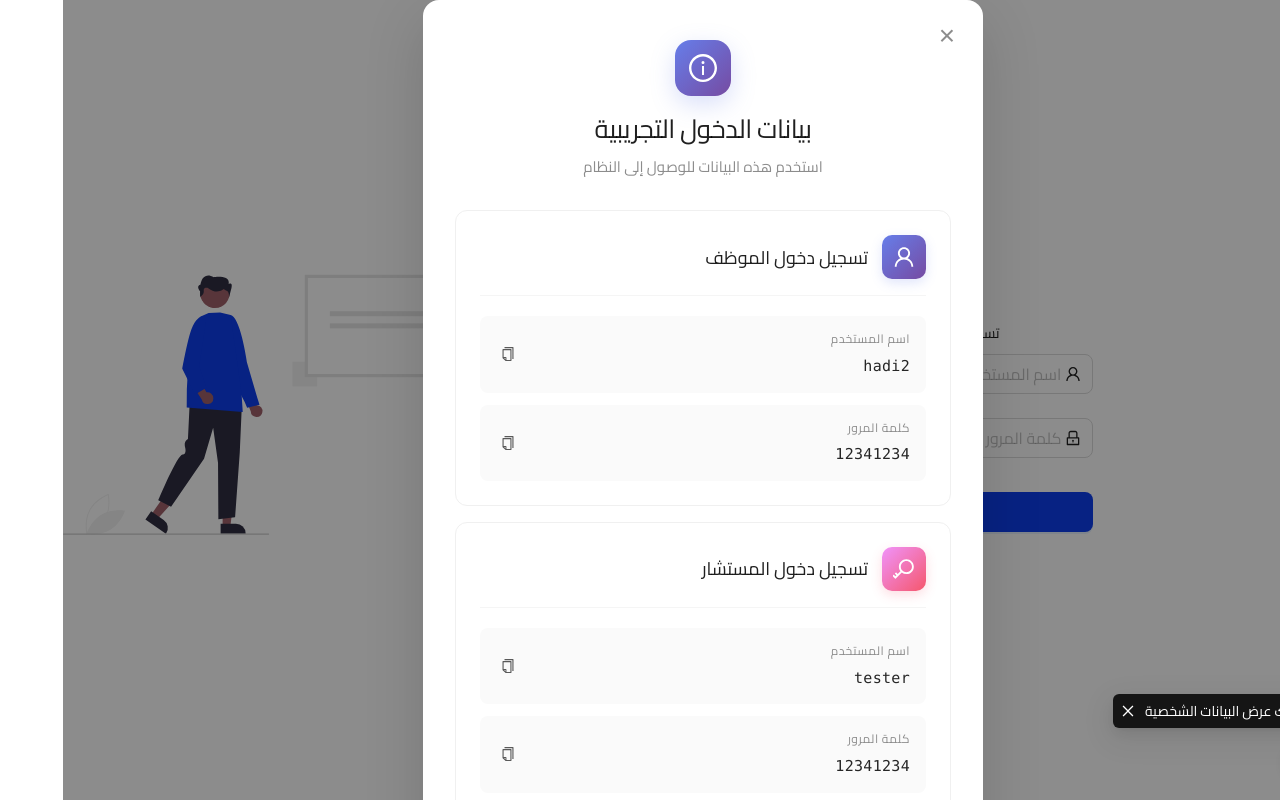
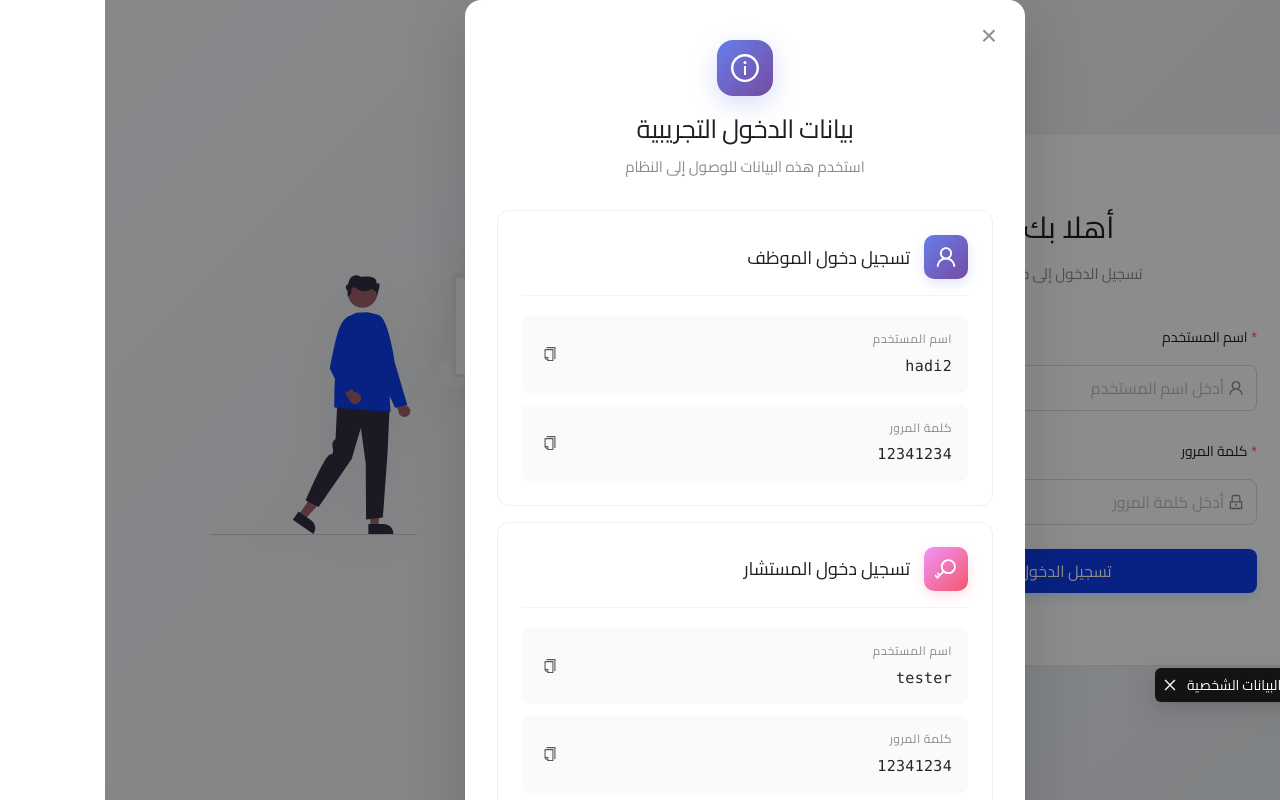
Before and after one commit to AnasDurra/HR-and-Reservation-Management-System-frontend, a React (Vite) app: page /login in a window 1280 px wide. Built offline with nearby package versions, Linux system fonts and the light colour scheme.

Commit message:
update credentials modal

```diff
--- a/src/Components/AccessRoute/AccessRoute.jsx
+++ b/src/Components/AccessRoute/AccessRoute.jsx
@@ -5,39 +5,46 @@ import Cookies from "js-cookie";
 import Spinner from "../Spinner/Spinner";
 
 const AccessRoute = ({ allowedRoutes, userType }) => {
-
   const user = getUser();
-    const permissionsReducer = useSelector(state => state.userReducer.permissions);
-    const stringified = Cookies.get('perms');
-    const permissions = stringified ? JSON.parse(stringified) : permissionsReducer;
+  const permissionsReducer = useSelector(
+    (state) => state.userReducer.permissions
+  );
+  const stringified = Cookies.get("perms");
+  const permissions = stringified
+    ? JSON.parse(stringified)
+    : permissionsReducer;
 
   const location = useLocation();
 
-    console.log(permissions);
   if (permissions.length === 0 && Number(user?.user_type) === 1) {
-        return <Spinner loading={true} />
+    return <Spinner loading={true} />;
   }
   if (user && userType && Number(user?.user_type) !== Number(userType)) {
     console.log("HERE?");
     console.log(userType);
-        return <Navigate to="/unauthorized" state={{ from: location }} replace />
+    return <Navigate to="/unauthorized" state={{ from: location }} replace />;
   }
-    if (location.pathname === '/login') {
-        return user ? <Navigate to="/" replace /> : <Outlet />;
+  if (location.pathname === "/login") {
+    return user ? <Navigate to="/main" replace /> : <Outlet />;
   }
   if (!allowedRoutes) {
-        return user ? <Outlet /> : <Navigate to="/login" state={{ from: location }} replace />;
+    return user ? (
+      <Outlet />
+    ) : (
+      <Navigate to="/login" state={{ from: location }} replace />
+    );
   }
 
+  const hasAllowedRole = permissions.some((role) =>
+    allowedRoutes.includes(role)
+  );
 
-    const hasAllowedRole = permissions.some(role => allowedRoutes.includes(role));
-
-    return (
-        hasAllowedRole
-            ? <Outlet />
-            : user
-                ? <Navigate to="/unauthorized" state={{ from: location }} replace />
-                : <Navigate to="/login" state={{ from: location }} replace />
+  return hasAllowedRole ? (
+    <Outlet />
+  ) : user ? (
+    <Navigate to="/unauthorized" state={{ from: location }} replace />
+  ) : (
+    <Navigate to="/login" state={{ from: location }} replace />
   );
 };
 
--- /dev/null
+++ b/src/Components/RootRoute/RootRoute.jsx
@@ -0,0 +1,14 @@
+import { Navigate } from "react-router-dom";
+import { useSelector } from "react-redux";
+
+const RootRoute = () => {
+  const permissions = useSelector((state) => state.userReducer.permissions);
+
+  if (permissions && permissions.length > 0) {
+    return <div>Main</div>;
+  }
+
+  return <Navigate to="/login" />;
+};
+
+export default RootRoute;
--- a/src/Features/Login/Login.css
+++ b/src/Features/Login/Login.css
@@ -2,59 +2,180 @@
   display: flex;
   flex-direction: row-reverse;
   align-items: center;
-  justify-content: space-evenly;
-  width: 100vw;
+  justify-content: center;
+  /* width: 100vw; */
   height: 100vh;
+  background: linear-gradient(135deg, #f5f7fa 0%, #e8ecf1 100%);
+  /* padding: 20px; */
+  gap: 140px;
+}
+
+.illustration-section {
+  flex: 1;
+  display: flex;
+  align-items: center;
+  justify-content: center;
+  max-width: 500px;
 }
 
 .image {
-  width: 30%;
-  height: 50%;
-  flex: 0%;
+  width: 100%;
+  max-width: 450px;
+  height: auto;
+  filter: drop-shadow(0 10px 30px rgba(0, 0, 0, 0.08));
+  animation: float 6s ease-in-out infinite;
+}
+
+@keyframes float {
+  0%,
+  100% {
+    transform: translateY(0px);
+  }
+  50% {
+    transform: translateY(-20px);
+  }
+}
+
+.form-section {
+  flex: 1;
+  display: flex;
+  align-items: center;
+  justify-content: center;
+  max-width: 480px;
+  width: 100%;
+}
+
+.login-card {
+  width: 100%;
+  padding: 24px;
+  border-radius: 16px;
+  box-shadow: 0 8px 32px rgba(0, 0, 0, 0.08);
+  background: #ffffff;
+  transition: all 0.3s ease;
+}
+
+.login-card:hover {
+  box-shadow: 0 12px 48px rgba(0, 0, 0, 0.12);
+  transform: translateY(-2px);
 }
 
 .form {
   display: flex;
   flex-direction: column;
-  flex: 30%;
   align-items: center;
+  width: 100%;
 }
 
 .formItems {
-  display: flex;
-  flex-direction: column;
-  width: 40%;
+  width: 100%;
+  max-width: 400px;
 }
 
 .formItem {
-  display: block;
-  width: 100%;
+  margin-bottom: 20px;
+}
+
+.elegant-input {
+  border-radius: 8px;
+  padding: 10px 12px;
+  transition: all 0.3s ease;
+  border: 1.5px solid #d9d9d9;
+}
+
+.elegant-input:hover {
+  border-color: #4096ff;
+}
+
+.elegant-input:focus,
+.elegant-input-focused {
+  border-color: #4096ff;
+  box-shadow: 0 0 0 2px rgba(64, 150, 255, 0.1);
 }
 
 .submitButton {
-  display: block;
   width: 100%;
-  margin-top: 10px;
+  height: 44px;
+  border-radius: 8px;
+  font-weight: 600;
+  font-size: 16px;
+  transition: all 0.3s ease;
+  box-shadow: 0 4px 12px rgba(24, 144, 255, 0.2);
 }
 
-@media screen and (max-width: 1000px) {
-  .image {
-    display: none;
-  }
-  .formItems {
-    width: 60%;
-  }
+.submitButton:hover {
+  transform: translateY(-2px);
+  box-shadow: 0 6px 20px rgba(24, 144, 255, 0.3);
+}
+
+.submitButton:active {
+  transform: translateY(0);
 }
 
 .fab-button {
   position: fixed;
-  bottom: 20px;
-  right: 20px;
+  bottom: 30px;
+  right: 30px;
   z-index: 1000;
-  box-shadow: 0 4px 12px rgba(0, 0, 0, 0.1);
-  transition: transform 0.3s ease;
+  width: 56px;
+  height: 56px;
+  box-shadow: 0 6px 24px rgba(24, 144, 255, 0.3);
+  transition: all 0.3s cubic-bezier(0.4, 0, 0.2, 1);
 }
 
 .fab-button:hover {
-  transform: scale(1.1);
+  transform: scale(1.1) rotate(5deg);
+  box-shadow: 0 8px 32px rgba(24, 144, 255, 0.4);
 }
+
+.fab-button:active {
+  transform: scale(1.05);
+}
+
+/* Responsive Design */
+@media screen and (max-width: 1000px) {
+  .loginContainer {
+    flex-direction: column;
+    gap: 30px;
+    padding: 20px;
+  }
+
+  .illustration-section {
+    display: none;
+  }
+
+  .form-section {
+    max-width: 100%;
+  }
+
+  .login-card {
+    padding: 32px 24px;
+  }
+
+  .formItems {
+    width: 100%;
+  }
+}
+
+@media screen and (max-width: 600px) {
+  .login-card {
+    padding: 24px 20px;
+    border-radius: 12px;
+  }
+
+  .fab-button {
+    bottom: 20px;
+    right: 20px;
+    width: 50px;
+    height: 50px;
+  }
+}
+
+/* RTL Support Enhancement */
+[dir="rtl"] .elegant-input {
+  text-align: right;
+}
+
+/* Loading State Enhancement */
+.ant-btn-loading {
+  opacity: 0.8;
+}
--- a/src/Features/Login/Login.jsx
+++ b/src/Features/Login/Login.jsx
@@ -1,3 +1,5 @@
+"use client";
+
 import { useState } from "react";
 import "./Login.css";
 import LoginForm from "./LoginForm";
@@ -5,7 +7,7 @@ import { useDispatch, useSelector } from "react-redux";
 import { useLocation, useNavigate } from "react-router-dom";
 import { login } from "../../redux/user/reducer";
 import CredentialsModal from "./components/CredentialsModal";
-import { Button, Tooltip } from "antd";
+import { Button, Tooltip, Card } from "antd";
 import { CloseOutlined, UserOutlined } from "@ant-design/icons";
 
 function LogInPage() {
@@ -27,7 +29,7 @@ function LogInPage() {
 
   const [visible, setVisible] = useState(true);
   const handleTooltipClose = () => {
-    setVisible(false); // Close the tooltip when clicked
+    setVisible(false);
   };
 
   return (
@@ -37,8 +39,19 @@ function LogInPage() {
         onClose={() => setIsModalVisible(false)}
       />
       <div className="loginContainer">
-        <img className="image" src="./undraw_sign_in_re_o58h.svg" />
-        <LoginForm loading={loading} onFinish={onFinish} />
+        <div className="illustration-section">
+          <img
+            className="image"
+            src="./undraw_sign_in_re_o58h.svg"
+            alt="Login illustration"
+          />
+        </div>
+
+        <div className="form-section">
+          <Card className="login-card" bordered={false}>
+            <LoginForm loading={loading} onFinish={onFinish} />
+          </Card>
+        </div>
       </div>
 
       <Tooltip
--- a/src/Features/Login/LoginForm.jsx
+++ b/src/Features/Login/LoginForm.jsx
@@ -1,59 +1,82 @@
-import { Button, Form, Input, Typography } from "antd";
-import { UserOutlined, LockOutlined } from '@ant-design/icons';
+import { Button, Form, Input, Typography, Space } from "antd";
+import { UserOutlined, LockOutlined } from "@ant-design/icons";
 
 function LoginForm({ onFinish, loading }) {
   return (
-        <div className='form'>
-            <Typography.Title level={2}  >أهلا بك!</Typography.Title>
-            <Typography style={{ marginBottom: '10px' }}>تسجيل الدخول إلى حسابك</Typography>
+    <div className="form">
+      <Space
+        direction="vertical"
+        size="small"
+        style={{ width: "100%", textAlign: "center", marginBottom: "32px" }}
+      >
+        <Typography.Title
+          level={2}
+          style={{ marginBottom: "8px", fontWeight: 600 }}
+        >
+          أهلا بك!
+        </Typography.Title>
+        <Typography.Text type="secondary" style={{ fontSize: "15px" }}>
+          تسجيل الدخول إلى حسابك
+        </Typography.Text>
+      </Space>
       <Form
-                className='formItems'
-                size='large'
+        className="formItems"
+        size="large"
         name="login"
         onFinish={onFinish}
         autoComplete="off"
+        layout="vertical"
       >
         <Form.Item
-                    className='formItem'
+          className="formItem"
+          label={<span style={{ fontWeight: 500 }}>اسم المستخدم</span>}
           name="username"
           rules={[
             {
               required: true,
-                            message: 'الرجاء ادخال اسم المستخدم',
+              message: "الرجاء ادخال اسم المستخدم",
             },
           ]}
         >
-                    <Input prefix={<UserOutlined />} placeholder='اسم المستخدم' />
+          <Input
+            prefix={<UserOutlined style={{ color: "#8c8c8c" }} />}
+            placeholder="أدخل اسم المستخدم"
+            className="elegant-input"
+          />
         </Form.Item>
 
         <Form.Item
-                    className='formItem'
+          className="formItem"
+          label={<span style={{ fontWeight: 500 }}>كلمة المرور</span>}
           name="password"
           rules={[
             {
               required: true,
-                            message: 'الرجاء ادخال كلمة المرور',
+              message: "الرجاء ادخال كلمة المرور",
             },
           ]}
         >
-                    <Input.Password prefix={<LockOutlined />} placeholder='كلمة المرور' />
+          <Input.Password
+            prefix={<LockOutlined style={{ color: "#8c8c8c" }} />}
+            placeholder="أدخل كلمة المرور"
+            className="elegant-input"
+          />
         </Form.Item>
 
-
-                <Form.Item
-                >
+        <Form.Item style={{ marginTop: "24px" }}>
           <Button
             loading={loading}
-                        className='submitButton'
+            className="submitButton"
             type="primary"
             htmlType="submit"
+            size="large"
           >
-                        تأكيد
+            تسجيل الدخول
           </Button>
         </Form.Item>
       </Form>
     </div>
   );
-};
+}
 
 export default LoginForm;
--- a/src/Features/Login/components/CredentialsModal.css
+++ b/src/Features/Login/components/CredentialsModal.css
@@ -1,4 +1,3 @@
-/* Modal Styling */
 .credentials-modal .ant-modal-content {
   border-radius: 16px;
   overflow: hidden;
```
Also changed, not shown: src/App.jsx (+137 -228 lines). Lines whose indentation alone changed are shown as unchanged.
